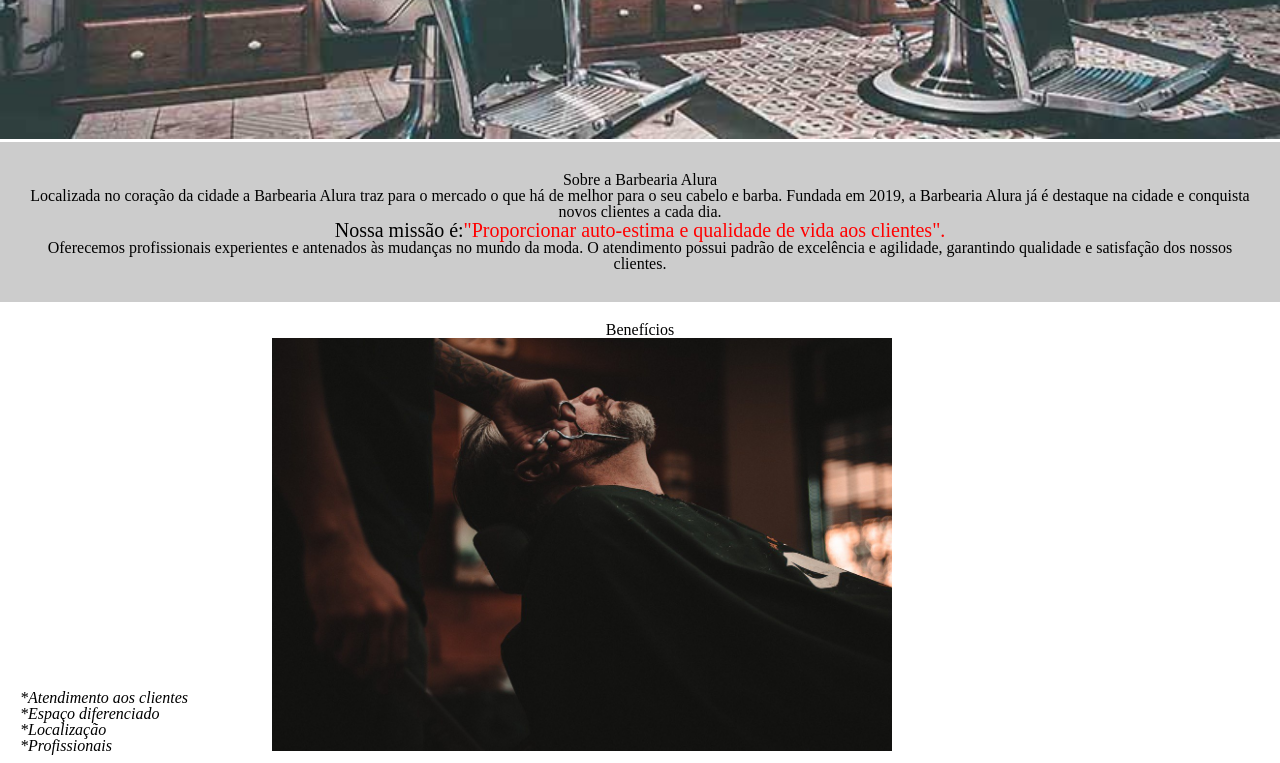
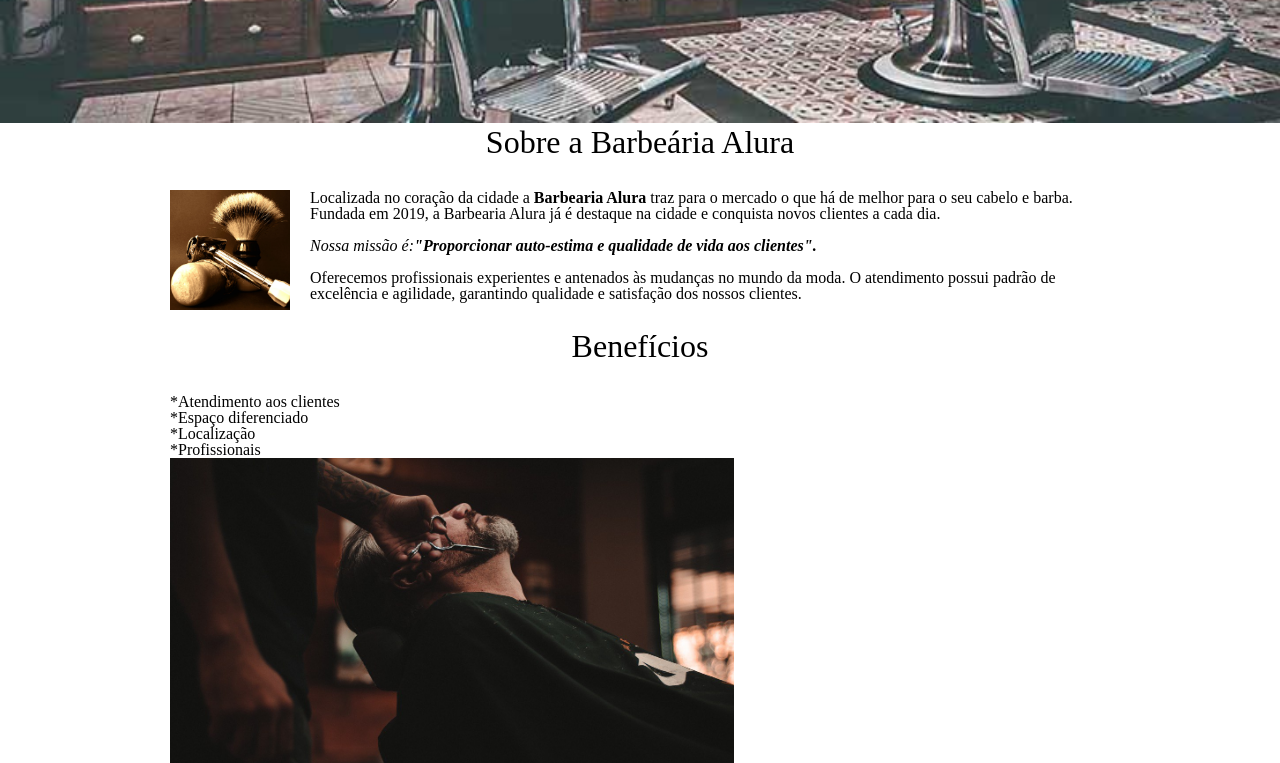
Before and after one commit to Kevinin-Alves/HTML-CSS, a plain HTML site: page index.html in a window 1280 px wide. Shown: the part 610-1373 px from the top of the page. Drawn offline with Linux system fonts and the light colour scheme.

Commit message:
Inserindo imagem de utensilio

```diff
--- a/index.html
+++ b/index.html
@@ -1,22 +1,35 @@
 <!DOCTYPE html>
 <html lang="pt-br">
-
     <head>
         <meta charset="UTF-8"><! Cabeça do HTML informações que serão passadas para o nevagador>
         <title>Barbeária Alura</title>
-        <link rel="stylesheet" href="style-home.css"><! Chamado do arquivo do CSS>
+        <link rel="stylesheet" href="style.css"><! Chamado do arquivo do CSS>
         <link rel="stylesheet" type="text/css" href="reset.css"><!Chamado do arquivo do CSS>
     </head>
+
     <body>
         <header>
           <div class="caixa">
             <h1><img src="logo.png"></h1>
-            <h2 class="titulo-principal">Barbeária Alura</h2>
+
+            <nav>
+              <ul>
+                <li><a href="index.html">Home</a></li>
+                <li><a href="produtos.html">Produtos</a></li>
+                <li><a href="contato.html">Contato</a></li>
+              </ul>
+            </nav>
+
           </div>
         </header>
-        <img id="banner" src="banner.jpg">
-        <div class="Principal">
-          <h2 class="titulo-centralizado">Sobre a Barbearia Alura</h2>
+
+        <img class="banner" src="banner.jpg">
+
+        <main>
+            <section class="principal">
+                <h2 class="titulo-principal">Sobre a Barbeária Alura</h2>
+
+               <img class="utensilios" src="utensilios.jpg">
 
                 <p>Localizada no coração da cidade a <strong>Barbearia Alura</strong> traz para o mercado o que há de melhor
                 para o seu cabelo e barba. Fundada em 2019, a Barbearia Alura já é destaque na cidade e conquista novos clientes a cada dia.</p>
@@ -25,17 +38,21 @@
 
                 <p>Oferecemos profissionais experientes e antenados às mudanças no mundo da moda. O atendimento possui
                 padrão de excelência e agilidade, garantindo qualidade e satisfação dos nossos clientes.</p>
-        </div>
-        <div class="beneficios">
-            <h3 class="titulo-centralizado">Benefícios</h3>
+            </section>
+
+            <section class="beneficios">
+                <h2 class="titulo-principal">Benefícios</h2>
+
                 <ul>
                   <li class="itens">*Atendimento aos clientes</li>
                   <li class="itens">*Espaço diferenciado</li>
                   <li class="itens">*Localização</li>
                   <li class="itens">*Profissionais</li>
                 </ul>
+
                 <img src="beneficios.jpg" class="imagensbeneficios">
-        </div>
+            </section>
+        </main>
           <footer>
             <img src="logo-branco.png">
             <p class="Copyright">&copy; Copyright Barbearia Alura - 2019
--- a/style.css
+++ b/style.css
@@ -150,3 +150,38 @@ td, th{
 	border: 1px  solid #000000;
 	padding: 8px 15px
 }
+
+
+ /*CSS página principal */
+.banner{
+	width: 100%;
+}
+
+.titulo-principal{
+	text-align: center;
+	font-size: 2em;
+	margin: 0 0 1em;
+	clear: left;
+}
+
+.principal p {
+	margin: 0 0 1em;
+}
+
+.principal strong {
+	font-weight: bold;
+}
+
+.principal em{
+	font-style: italic;
+}
+
+.utensilios{
+	width: 120px;
+	float: left;
+	margin: 0 20px 20px 0;
+}
+
+.imagensbeneficios{
+	width: 60%;
+}
```
Also changed, not shown: utensilios.jpg (added). Lines whose indentation alone changed are shown as unchanged.
